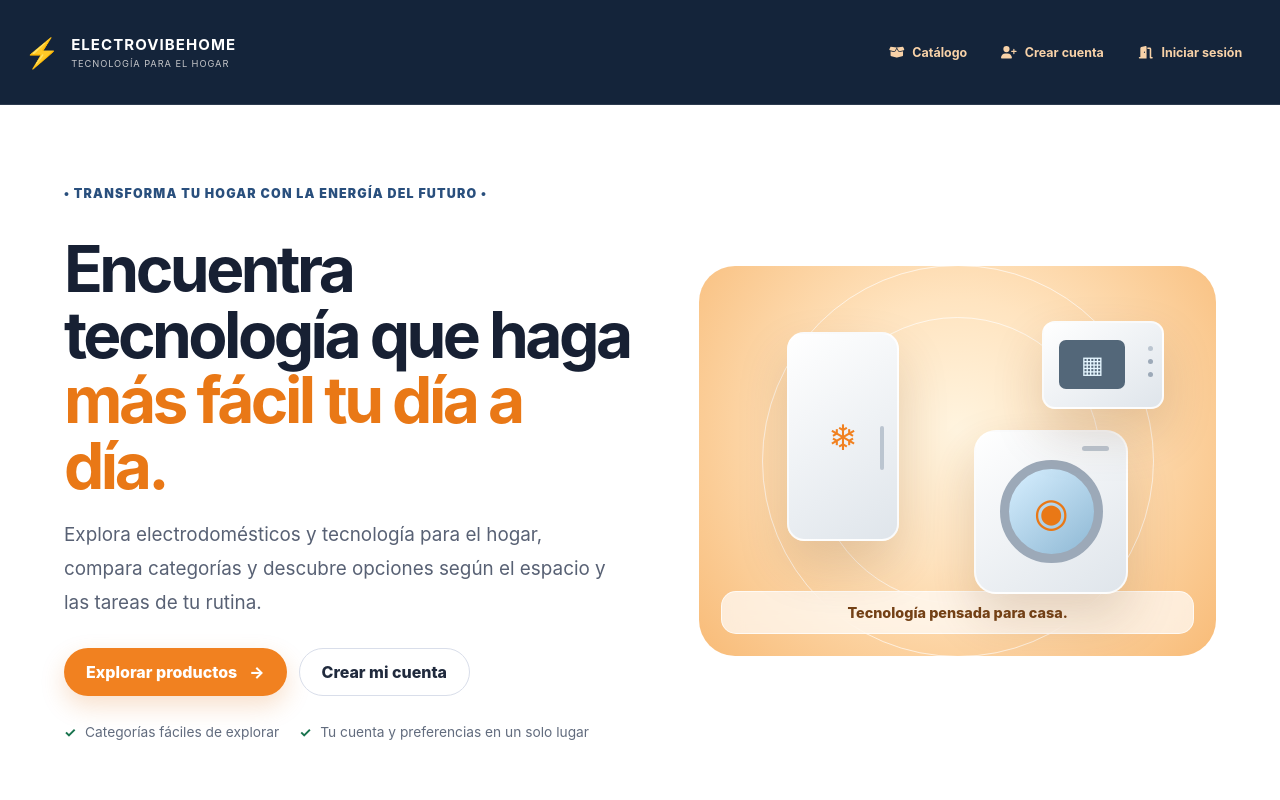
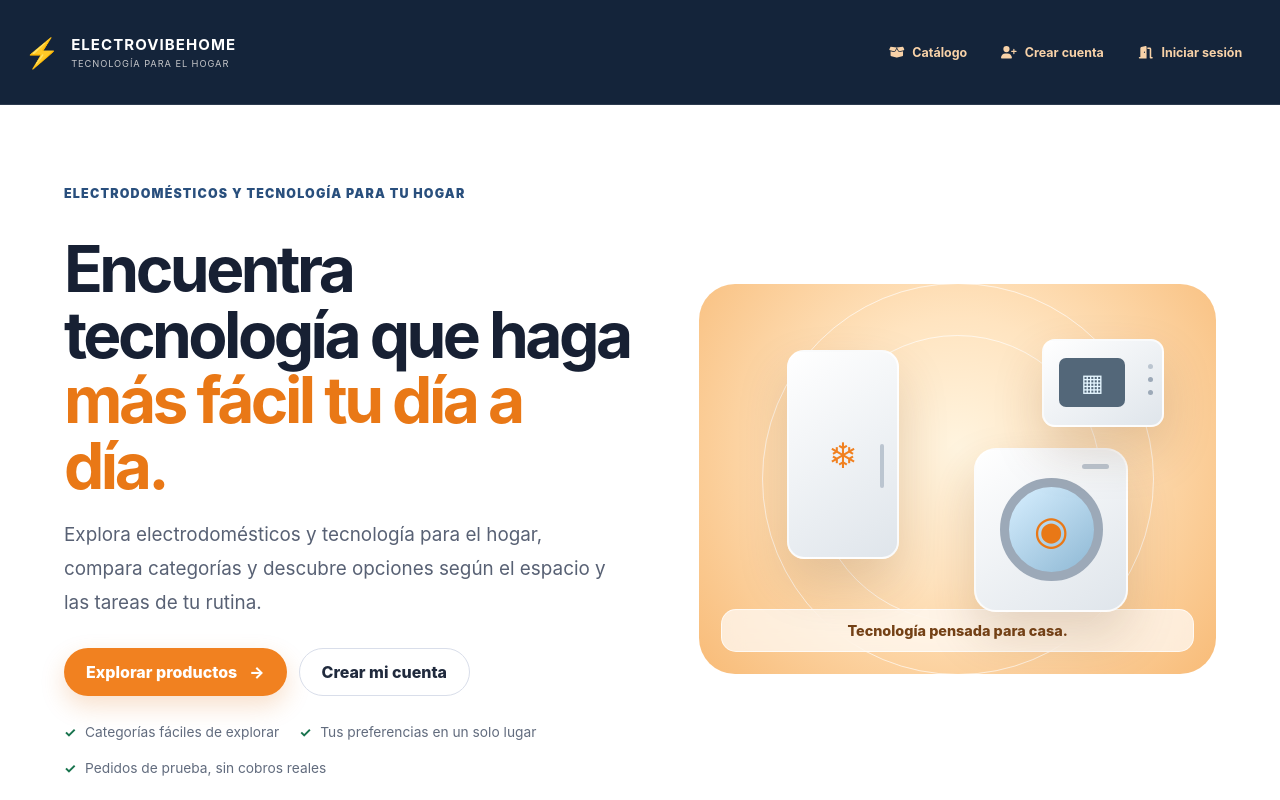
Before and after one commit to sro2005/my-app, a React (Vite) app: page / in a window 1280 px wide. Shown: the top 800 px of the page. Built offline with nearby package versions, Linux system fonts and the light colour scheme.

Commit message:
ui: polish landing hero and trust messaging

```diff
--- a/src/components/LandingPage.jsx
+++ b/src/components/LandingPage.jsx
@@ -12,16 +12,17 @@ const LandingPage = () => (
   <main className="evh-landing">
     <section className="evh-hero">
       <div className="evh-hero-copy">
-        <span className="evh-eyebrow evh-hero-tagline">• TRANSFORMA TU HOGAR CON LA ENERGÍA DEL FUTURO •</span>
+        <span className="evh-eyebrow evh-hero-tagline">ELECTRODOMÉSTICOS Y TECNOLOGÍA PARA TU HOGAR</span>
         <h1>Encuentra tecnología que haga <span>más fácil tu día a día.</span></h1>
         <p>Explora electrodomésticos y tecnología para el hogar, compara categorías y descubre opciones según el espacio y las tareas de tu rutina.</p>
-        <div className="evh-hero-actions" style={{ maxWidth: 'calc(100vw - 40px)', minWidth: 0, boxSizing: 'border-box' }}>
-          <Link className="evh-button evh-button-primary" to="/catalogo" style={{ maxWidth: 'calc(100vw - 50px)', minWidth: 0, boxSizing: 'border-box', whiteSpace: 'normal', overflowWrap: 'anywhere' }}>Explorar productos <span aria-hidden="true">→</span></Link>
-          <Link className="evh-button evh-button-secondary" to="/register" style={{ maxWidth: 'calc(100vw - 50px)', minWidth: 0, boxSizing: 'border-box', whiteSpace: 'normal', overflowWrap: 'anywhere' }}>Crear mi cuenta</Link>
+        <div className="evh-hero-actions">
+          <Link className="evh-button evh-button-primary" to="/catalogo">Explorar productos <span aria-hidden="true">→</span></Link>
+          <Link className="evh-button evh-button-secondary" to="/register">Crear mi cuenta</Link>
         </div>
         <div className="evh-trust-row">
-          <span><strong>✓</strong> Categorías fáciles de explorar</span>
-          <span><strong>✓</strong> Tu cuenta y preferencias en un solo lugar</span>
+          <span><strong aria-hidden="true">✓</strong> Categorías fáciles de explorar</span>
+          <span><strong aria-hidden="true">✓</strong> Tus preferencias en un solo lugar</span>
+          <span><strong aria-hidden="true">✓</strong> Pedidos de prueba, sin cobros reales</span>
         </div>
       </div>
       <div className="evh-hero-art" aria-label="Ilustración de electrodomésticos para el hogar" role="img">
```
